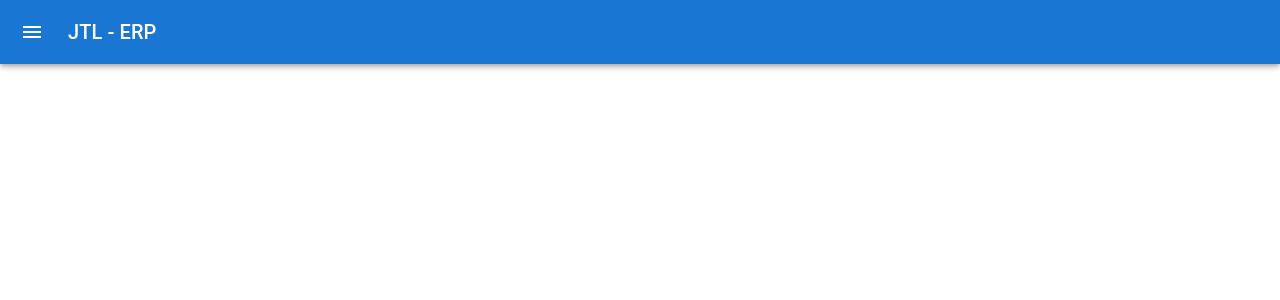
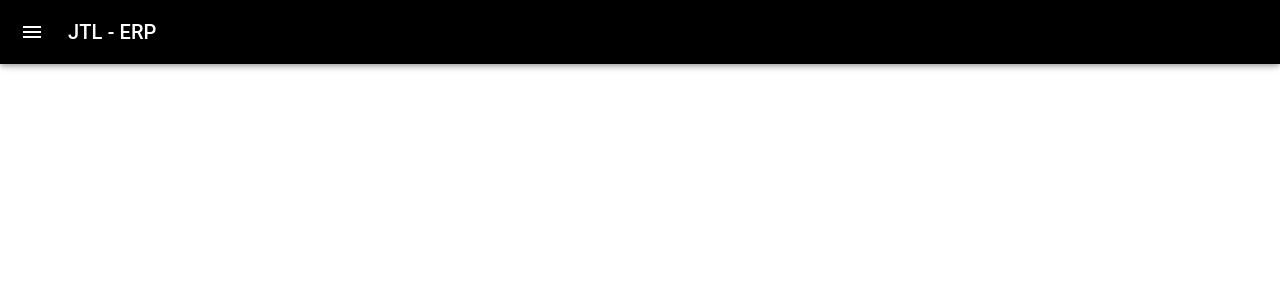
Before and after one commit to mayankfb151/JTL-ERP-SHELL, a React app: page / in a window 1280 px wide. Shown: the top 300 px of the page. Built offline with nearby package versions, Linux system fonts and the light colour scheme.

Commit message:
work on completing prototype

```diff
--- a/src/components/sideBar.tsx
+++ b/src/components/sideBar.tsx
@@ -89,7 +89,11 @@ export default function PersistentDrawerLeft() {
         <Grid container direction={"column"}>
             <Grid item>
                 <CssBaseline />
-                <AppBar position="fixed" open={open}>
+                <AppBar
+                    position="fixed"
+                    open={open}
+                    style={{ backgroundColor: "black" }}
+                >
                     <Toolbar>
                         <IconButton
                             color="inherit"
@@ -170,7 +174,7 @@ export default function PersistentDrawerLeft() {
                         </List>
                     </Drawer>
                 </Grid>
-                <Grid item width={"80%"} margin={"0 auto"}>
+                <Grid item width={"50rem"} margin={"0 auto"}>
                     <Main open={open}>
                         <DrawerHeader />
                         <Outlet />
```
